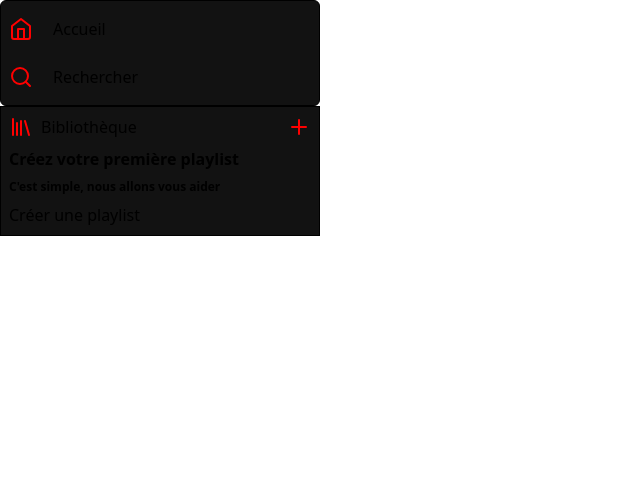
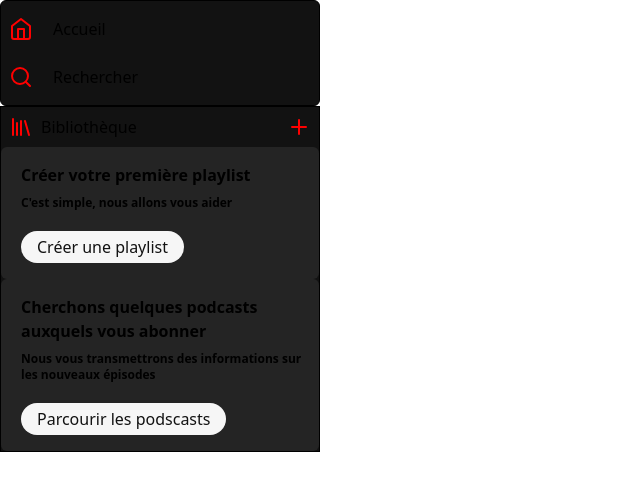
Before and after one commit to GalsenBoy/clone-spotify, a React (Vite) app: page /aside in a window 1280 px wide. Shown: the top 490 px of the page, without its empty margins (0-640 px from the left). Built offline with nearby package versions, Linux system fonts and the light colour scheme.

Commit message:
Optimisation de code + création d'un composable discover

```diff
--- a/src/components/Library.tsx
+++ b/src/components/Library.tsx
@@ -1,10 +1,10 @@
-import Button from "../composable/Button";
+import Discover from "../composable/Discover";
 import Icon from "../composable/Icon";
 
 export default function Library() {
   return (
-    <div className="max-w-xs p-2 bg-black border">
-      <div className="flex justify-between ">
+    <div className="max-w-xs bg-black border">
+      <div className="flex justify-between p-2">
         <div className="flex gap-2">
           <Icon name="Library" color="red" size={24} />
           <span>Bibliothèque</span>
@@ -13,20 +13,16 @@ export default function Library() {
           <Icon name="Plus" color="red" size={24} />
         </div>
       </div>
-      <div>
-        <p className="font-bold pt-2">Créez votre première playlist</p>
-        <p className="text-xs font-bold pt-2 pb-2 ">
-          C'est simple, nous allons vous aider
-        </p>
-        <Button
-          color="black"
-          back="white"
-          px={4}
-          py={1}
-          content="Créer une playlist"
-        />
-      </div>
-      <div></div>
+      <Discover
+        title="Créer votre première playlist"
+        subtitle="C'est simple, nous allons vous aider"
+        buttonContent="Créer une playlist"
+      />
+      <Discover
+        title="Cherchons quelques podcasts auxquels vous abonner"
+        subtitle="Nous vous transmettrons des informations sur les nouveaux épisodes"
+        buttonContent="Parcourir les podscasts"
+      />
     </div>
   );
 }
--- a/src/composable/Button.tsx
+++ b/src/composable/Button.tsx
@@ -1,17 +1,8 @@
 type ButtonProps = {
   content: string;
-  color?: string;
-  back?: string;
-  px: number;
-  py: number;
+  className?: string;
 };
 
-export default function Button({ content, color, back, px, py }: ButtonProps) {
-  return (
-    <button
-      className={`rounded-full text-${color} bg-${back} px-${px} py-${py} `}
-    >
-      {content}
-    </button>
-  );
+export default function Button({ content, className }: ButtonProps) {
+  return <button className={className}>{content}</button>;
 }
--- /dev/null
+++ b/src/composable/Discover.tsx
@@ -0,0 +1,24 @@
+import Button from "./Button";
+
+type DiscoverProps = {
+  title: string;
+  subtitle: string;
+  buttonContent: string;
+};
+
+export default function Discover({
+  title,
+  subtitle,
+  buttonContent,
+}: DiscoverProps) {
+  return (
+    <div className="bg-gray p-2 pl-5 pb-4 rounded-md ">
+      <p className="font-bold pt-2">{title}</p>
+      <p className="text-xs font-bold pt-2 pb-2 ">{subtitle}</p>
+      <Button
+        className="text-black bg-white rounded-full px-4 py-1 mt-3"
+        content={buttonContent}
+      />
+    </div>
+  );
+}
```
